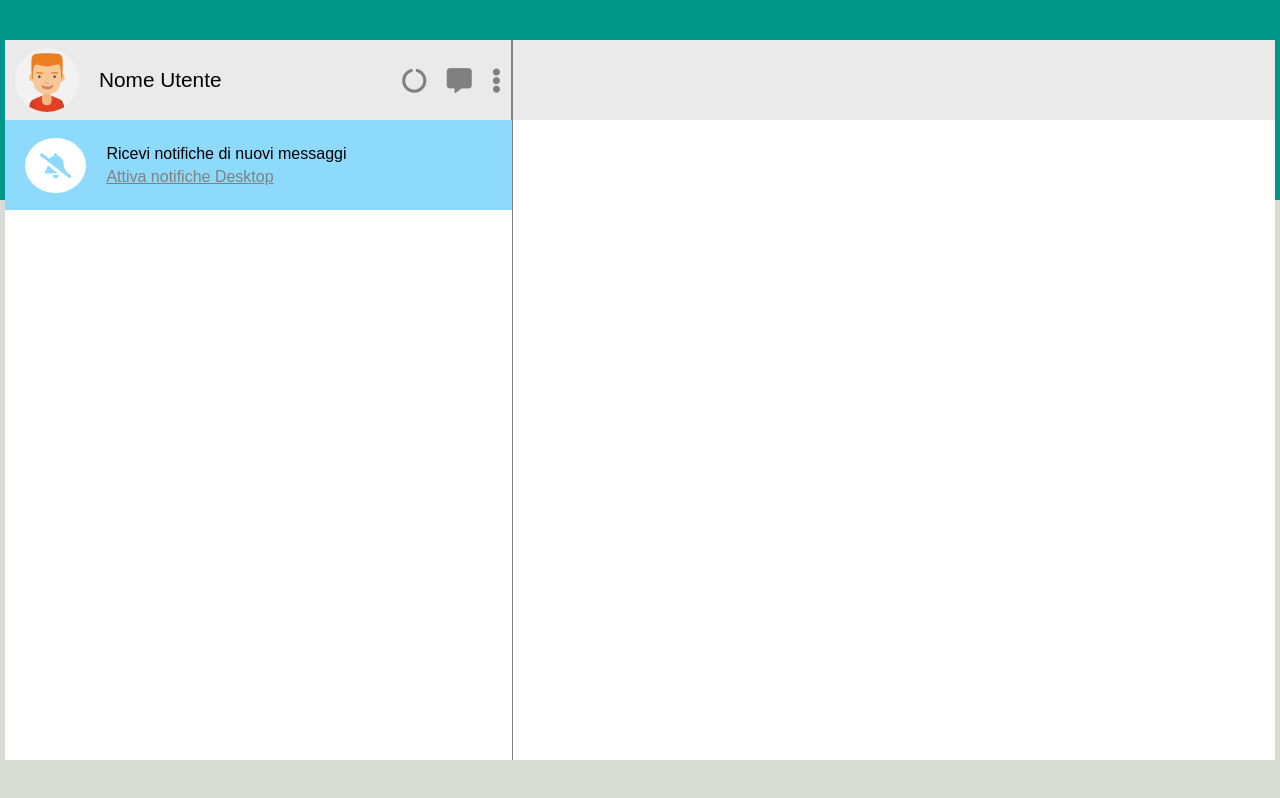
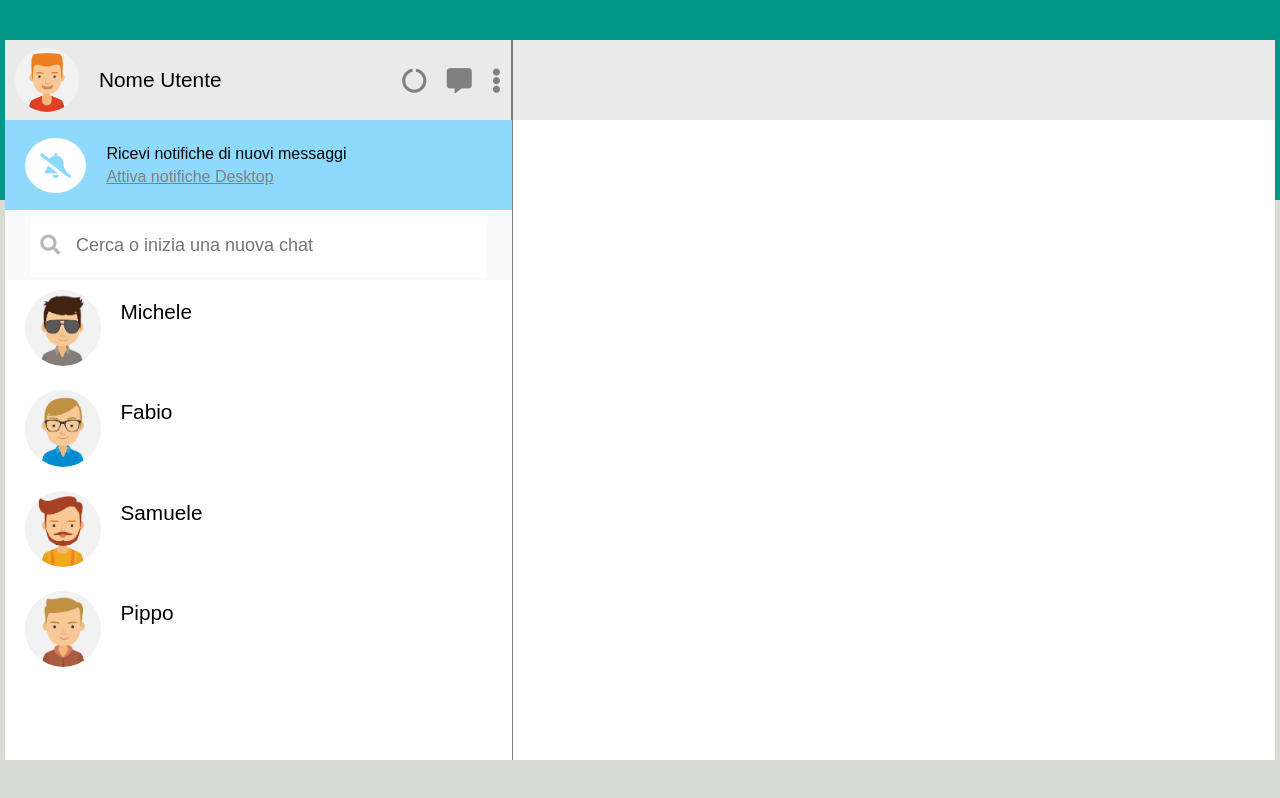
Before and after one commit to Valerio-De-Vivo/js-html-css-boolzap, a plain HTML site: page index.html in a window 1280 px wide. Drawn offline with Linux system fonts and the light colour scheme.

Commit message:
Finish left sidebar

```diff
--- a/css/style.css
+++ b/css/style.css
@@ -78,6 +78,8 @@ img {
   color: grey;
 }
 
+/*. NOTIFICHE  */
+
 .avvisi {
   height: 90px;
   background-color: #8edafc;
@@ -114,3 +116,69 @@ img {
   color: grey;
   text-decoration: underline;
 }
+
+/*. SEARCH BAR  */
+
+.search-bar {
+  background-color: #fafafa;
+  height: 70px;
+  display: flex;
+  justify-content: center;
+  align-items: center;
+}
+
+.search {
+  width: 90%;
+  height: 90%;
+  background-color: #fff;
+  display: flex;
+  align-items: center;
+  justify-content: center;
+}
+
+.search i {
+  color: #b6b9bb;
+  width: 10%;
+  font-size: 20px;
+  padding: 10px;
+}
+
+.search input {
+  width: 90%;
+  height: 100%;
+  border: 0;
+  font-size: 18px;
+  color: #b6b9bb;
+}
+
+.search input:focus {
+  border: 0;
+  outline: 0;
+}
+
+/*. CHAT  */
+
+.chat {
+  height: calc(100% - 240px);
+  padding-left: 10px;
+  overflow-y: auto;
+}
+
+.user-chat {
+  display: flex;
+  padding: 10px;
+}
+
+.user-img {
+  width: 20%;
+}
+
+.user-img img {
+  width: 80%;
+}
+
+.user-name {
+  flex-grow: 1;
+  padding: 10px 0;
+  font-size: 1.3em;
+}
--- a/index.html
+++ b/index.html
@@ -43,6 +43,61 @@
             </div>
 
             <!-- BARRA DI RICERCA  -->
+            <div class="search-bar">
+                <div class="search">
+                    <i class="fas fa-search"></i>
+                    <input type="text" placeholder="Cerca o inizia una nuova chat">
+                </div>
+            </div>
+
+            <!-- CHAT  -->
+
+            <div class="chat">
+                <div class="user-chat">
+                    <div class="user-img">
+                        <img src="css/img/avatar_2.jpg" alt="av2">
+                    </div>
+
+                    <div class="user-name">
+                        <p>Michele</p>
+                    </div>
+                </div>
+                <div class="user-chat">
+                    <div class="user-img">
+                        <img src="css/img/avatar_3.jpg" alt="av2">
+                    </div>
+
+                    <div class="user-name">
+                        <p>Fabio</p>
+                    </div>
+
+                </div>
+
+                <div class="user-chat">
+                    <div class="user-img">
+                        <img src="css/img/avatar_4.jpg" alt="av2">
+                    </div>
+
+                    <div class="user-name">
+                        <p>Samuele</p>
+                    </div>
+
+                </div>
+
+                <div class="user-chat">
+                    <div class="user-img">
+                        <img src="css/img/avatar_5.jpg" alt="av2">
+                    </div>
+
+                    <div class="user-name">
+                        <p>Pippo</p>
+                    </div>
+
+                </div>
+
+            </div>
+
+
 
         </div>
 
```
